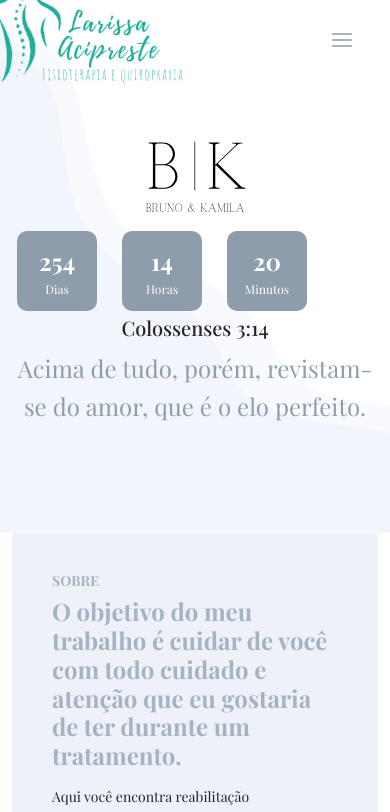
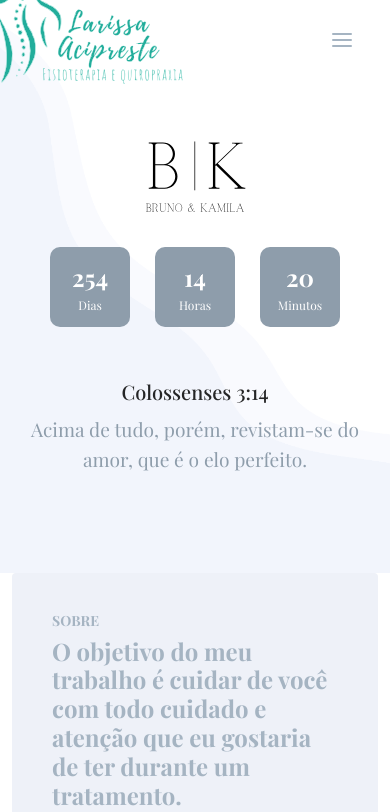
Before and after one commit to amorimcode/brunoekamila, a React (Create React App) app: page / in a window 390 px wide. Shown: the top 812 px of the page. Built offline with nearby package versions, Linux system fonts and the light colour scheme; a web font is replaced by a local one.

Commit message:
Add countdown wrapper div and mobile styles

```diff
--- a/src/pages/Home/index.tsx
+++ b/src/pages/Home/index.tsx
@@ -43,7 +43,9 @@ const Home = () => {
               <div data-aos="fade-up" data-aos-delay="600">
                 <div className="logo2">
                   <img src={logo2} className="img-fluid" alt="" />
-                  <Countdown targetDate={marriageDate} />
+                  <div className="count">
+                    <Countdown targetDate={marriageDate} />
+                  </div>
                 </div>
               </div>
             </div>
--- a/src/pages/Home/styles.scss
+++ b/src/pages/Home/styles.scss
@@ -310,3 +310,24 @@
     margin: -130px
   }
 }
+
+// mobile
+
+@media (max-width: 768px) {
+  .count {
+    display: flex;
+    flex-direction: column;
+    align-items: center;
+    justify-content: center;
+    margin: 0 auto;
+    padding: 0;
+
+    margin-top: 1rem;
+    margin-bottom: 3rem;
+  }
+
+  .verses {
+    font-size: 1.2rem;
+
+  }
+}
```
